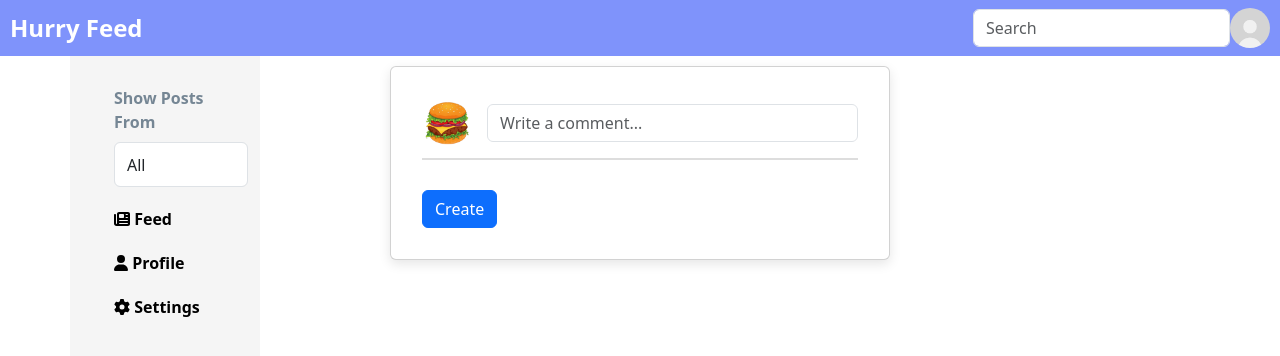
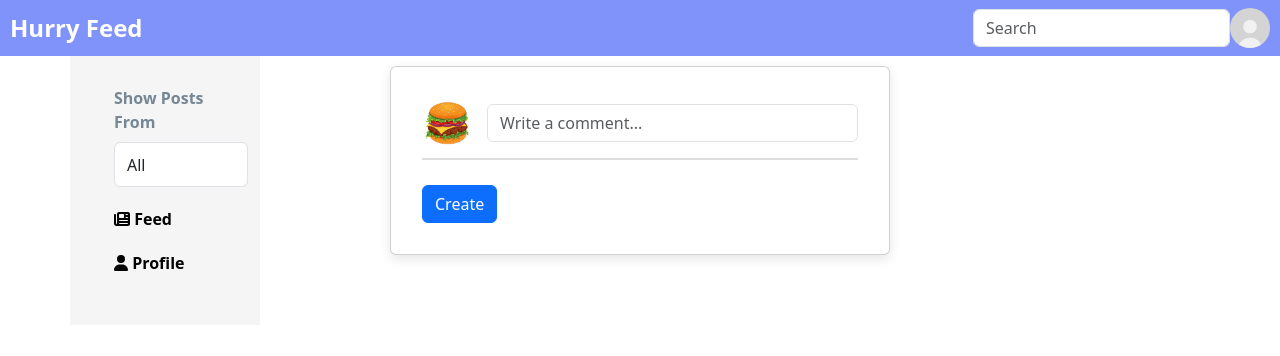
Before and after one commit to BewSorawit/Social-media, a React (Create React App) app in the folder frontend-media/: page /FeedPage in a window 1280 px wide. Shown: the top 356 px of the page. Built offline with nearby package versions, Linux system fonts and the light colour scheme.

Commit message:
EditFeed
private

```diff
--- a/frontend-media/src/components/feed/FeedPage.css
+++ b/frontend-media/src/components/feed/FeedPage.css
@@ -9,12 +9,13 @@
   width: 100%;
   display: flex;
   flex-direction: column;
-  gap: 20px;
+  gap: 1px;
 }
 
 .sidebar {
   background-color: #f5f5f5;
   padding: 30px;
+
 }
 
 .sidebar ul {
@@ -45,7 +46,7 @@
 }
 
 .create-post-btn {
-  margin-top: 10px ;
+  margin-top: 5px ;
 }
 
 .post-actions {
--- a/frontend-media/src/components/feed/FeedPage.js
+++ b/frontend-media/src/components/feed/FeedPage.js
@@ -66,7 +66,7 @@ function FeedPage() {
     const fetchPrivatePosts = () => {
         if (!token) return console.error('No token found');
 
-        axios.get('http://localhost:8000/hurry-feed/posts/privates/', {
+        axios.get(`http://localhost:8000/hurry-feed/posts/users/${userId}/followed_posts/`, {
             headers: { 'Authorization': `Bearer ${token}` }
         })
         .then(response => {
@@ -134,20 +134,16 @@ function FeedPage() {
                         </Form.Control>
                     </Form.Group>
                         <li>
-                            <Link to="/">
+                            <Link to="/FeedPage">
                                 <FontAwesomeIcon icon={faNewspaper} /> Feed
                             </Link>
                         </li>
                         <li>
-                            <Link to="/profile">
+                            <Link to="/ProfilePage">
                                 <FontAwesomeIcon icon={faUser} /> Profile
                             </Link>
                         </li>
-                        <li>
-                            <Link to="/settings">
-                                <FontAwesomeIcon icon={faCog} /> Settings
-                            </Link>
-                        </li>
+
                     </ul>
                 </Col>
                 <Col md={8} className="feed-content">
```
Also changed, not shown: 1 other file (tests, documents, lock files or other folders).
